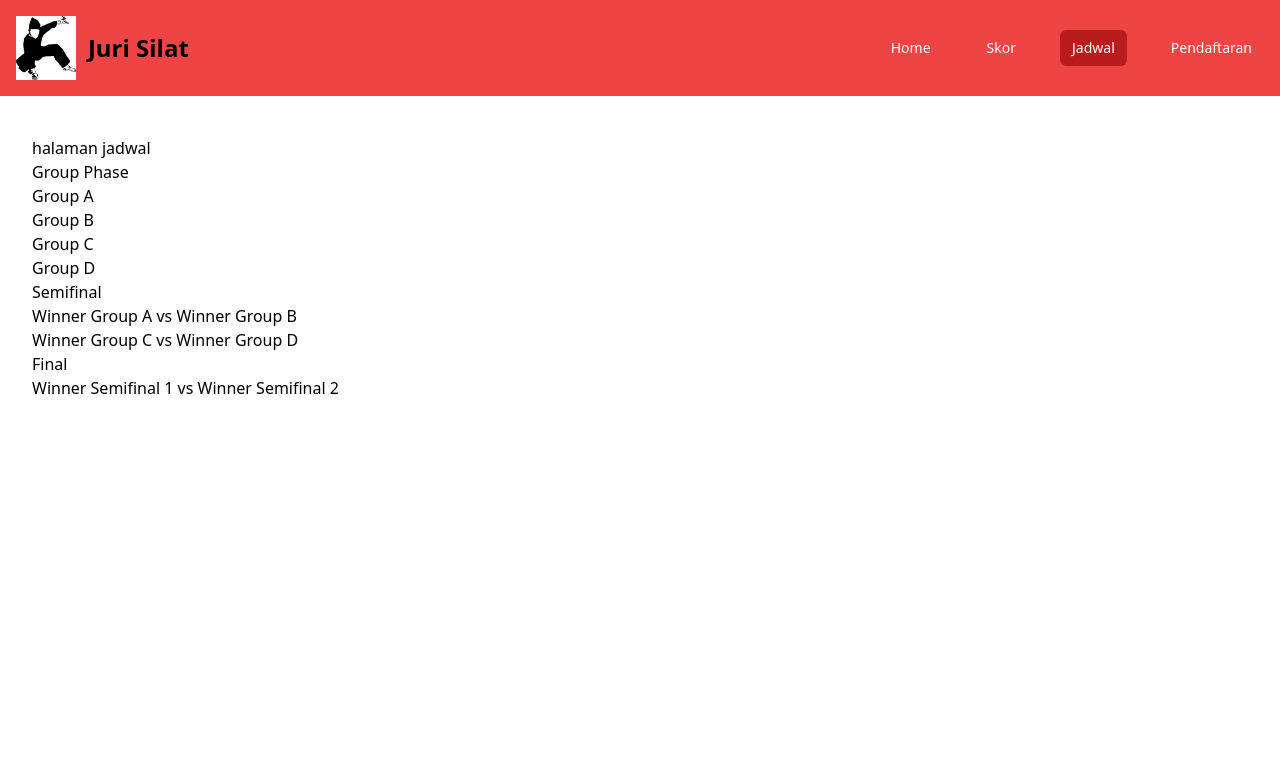
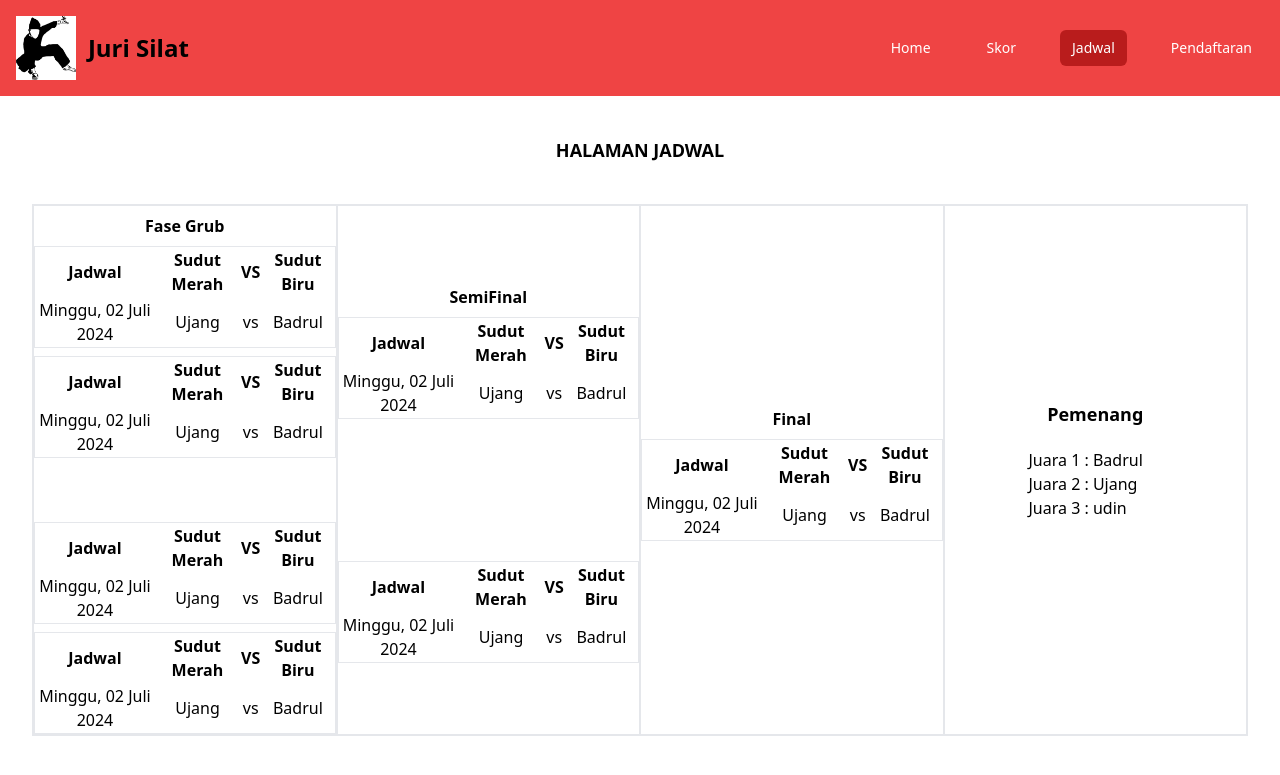
Before and after one commit to ikbalmaulana23/jurusilat, a Laravel app: page /jadwal in a window 1280 px wide. Shown: the top 775 px of the page. Run offline with Laravel 12, Linux system fonts and the light colour scheme; some libraries are stand-ins or nearby versions.

Commit message:
jumat pagi

```diff
--- a/resources/views/jadwal/jadwal.blade.php
+++ b/resources/views/jadwal/jadwal.blade.php
@@ -1,28 +1,188 @@
 <x-layout>
-    <h1>halaman jadwal</h1>
 
-    <div class="container">
-        <div class="phase">
-            <h2>Group Phase</h2>
-            <div class="groups">
-                <div class="group">Group A</div>
-                <div class="group">Group B</div>
-                <div class="group">Group C</div>
-                <div class="group">Group D</div>
+  <h1 class="text-lg font-semibold text-center">HALAMAN JADWAL</h1>
+
+  <div class="border mt-10 flex">
+ <div class="border basis-1/4 flex flex-col gap-2">
+
+  <div>
+    <h1 class="my-2 font-semibold text-center">Fase Grub</h1>
+    <table class="border w-full text-center">
+      <thead >
+        <tr class="font-semibold">
+          <td> Jadwal</td>
+          <td>Sudut Merah</td>
+          <td>VS</td>
+          <td>Sudut Biru</td>
+        </tr>
+      </thead>
+      <tbody>
+        <tr>
+          <td>Minggu, 02 Juli 2024</td>
+          <td>Ujang</td>
+          <td>vs</td>
+          <td>Badrul</td>
+        </tr>
+      </tbody>
+    </table>
+  </div>
+
+  <div>
+    <table class="border w-full text-center">
+      <thead >
+        <tr class="font-semibold">
+          <td> Jadwal</td>
+          <td>Sudut Merah</td>
+          <td>VS</td>
+          <td>Sudut Biru</td>
+        </tr>
+      </thead>
+      <tbody>
+        <tr>
+          <td>Minggu, 02 Juli 2024</td>
+          <td>Ujang</td>
+          <td>vs</td>
+          <td>Badrul</td>
+        </tr>
+      </tbody>
+    </table>
+  </div>
+
+  <br><br>
+
+  <div>
+    <table class="border w-full text-center">
+      <thead >
+        <tr class="font-semibold">
+          <td> Jadwal</td>
+          <td>Sudut Merah</td>
+          <td>VS</td>
+          <td>Sudut Biru</td>
+        </tr>
+      </thead>
+      <tbody>
+        <tr>
+          <td>Minggu, 02 Juli 2024</td>
+          <td>Ujang</td>
+          <td>vs</td>
+          <td>Badrul</td>
+        </tr>
+      </tbody>
+    </table>
+  </div>
+
+  <div>
+    <table class="border w-full text-center">
+      <thead >
+        <tr class="font-semibold">
+          <td> Jadwal</td>
+          <td>Sudut Merah</td>
+          <td>VS</td>
+          <td>Sudut Biru</td>
+        </tr>
+      </thead>
+      <tbody>
+        <tr>
+          <td>Minggu, 02 Juli 2024</td>
+          <td>Ujang</td>
+          <td>vs</td>
+          <td>Badrul</td>
+        </tr>
+      </tbody>
+    </table>
+  </div>
+
+</div>
+
+<div class="border basis-1/4 flex flex-col justify-around">
+
+
+  <div>
+    <h1 class="my-2 font-semibold text-center">SemiFinal</h1>
+    <table class="border w-full text-center">
+      <thead >
+        <tr class="font-semibold">
+          <td> Jadwal</td>
+          <td>Sudut Merah</td>
+          <td>VS</td>
+          <td>Sudut Biru</td>
+        </tr>
+      </thead>
+      <tbody>
+        <tr>
+          <td>Minggu, 02 Juli 2024</td>
+          <td>Ujang</td>
+          <td>vs</td>
+          <td>Badrul</td>
+        </tr>
+      </tbody>
+    </table>
+  </div>
+
+  <div>
+    <table class="border w-full text-center">
+      <thead >
+        <tr class="font-semibold">
+          <td> Jadwal</td>
+          <td>Sudut Merah</td>
+          <td>VS</td>
+          <td>Sudut Biru</td>
+        </tr>
+      </thead>
+      <tbody>
+        <tr>
+          <td>Minggu, 02 Juli 2024</td>
+          <td>Ujang</td>
+          <td>vs</td>
+          <td>Badrul</td>
+        </tr>
+      </tbody>
+    </table>
   </div>
 </div>
-        <div class="phase">
-            <h2>Semifinal</h2>
-            <div class="matchups">
-                <div class="matchup">Winner Group A vs Winner Group B</div>
-                <div class="matchup">Winner Group C vs Winner Group D</div>
+
+<div class="border basis-1/4 flex flex-col justify-around">
+
+  <div>
+    <h1 class="my-2 font-semibold text-center">Final</h1>
+
+    <table class="border w-full text-center">
+      <thead >
+        <tr class="font-semibold">
+          <td> Jadwal</td>
+          <td>Sudut Merah</td>
+          <td>VS</td>
+          <td>Sudut Biru</td>
+        </tr>
+      </thead>
+      <tbody>
+        <tr>
+          <td>Minggu, 02 Juli 2024</td>
+          <td>Ujang</td>
+          <td>vs</td>
+          <td>Badrul</td>
+        </tr>
+      </tbody>
+    </table>
   </div>
+
+
 </div>
-        <div class="phase">
-            <h2>Final</h2>
-            <div class="matchups">
-                <div class="matchup">Winner Semifinal 1 vs Winner Semifinal 2</div>
+
+<div class="border basis-1/4 flex flex-col justify-around">
+
+
+  <div>
+    <table class="border w-full text-center">
+      <h1 class="font-semibold text-lg text-center">Pemenang </h1>
+      <div class="m-5 px-16">
+        <p>Juara 1 : Badrul</p>
+        <p>Juara 2 : Ujang</p>
+        <p>Juara 3 : udin</p>
+
       </div>
       </div>
 </div>
+
+  </div>
 </x-layout>
```
Also changed, not shown: app/Http/Controllers/SkorController.php (+48 -3 lines), app/Models/SkorPasangan.php (added, +15 -0 lines), resources/views/penilaian/formpasangan.blade.php (added, +47 -0 lines), resources/views/penilaian/formregu.blade.php (added, +90 -0 lines), resources/views/penilaian/formtunggal.blade.php (added, +90 -0 lines), resources/views/penilaian/skor.blade.php (+40 -3 lines), resources/views/penilaian/skorlomba.blade.php (deleted, +0 -90 lines), database/migrations/2024_07_25_232613_create_skor_pasangans_table.php (added), public/image/logo.jpg (added), resources/views/penilaian/regu.blade.php (added). Lines whose indentation alone changed are shown as unchanged.
